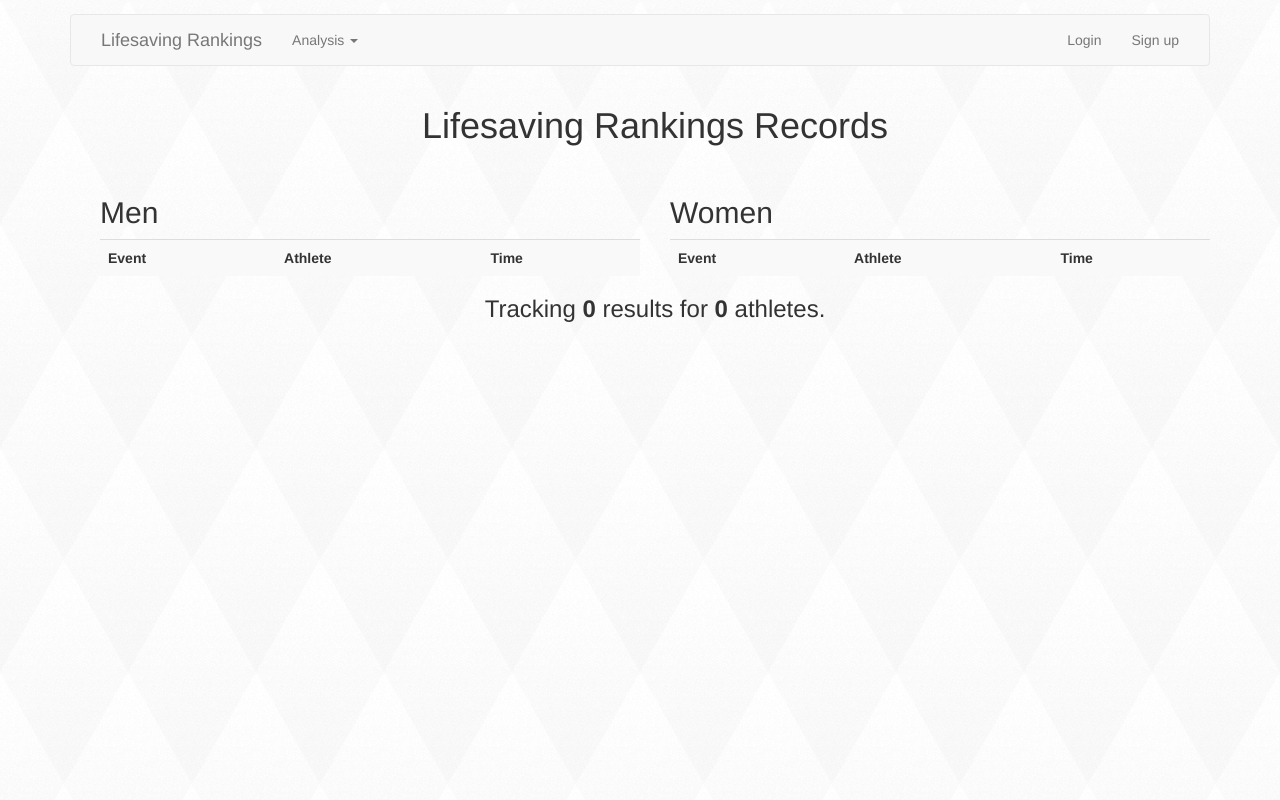
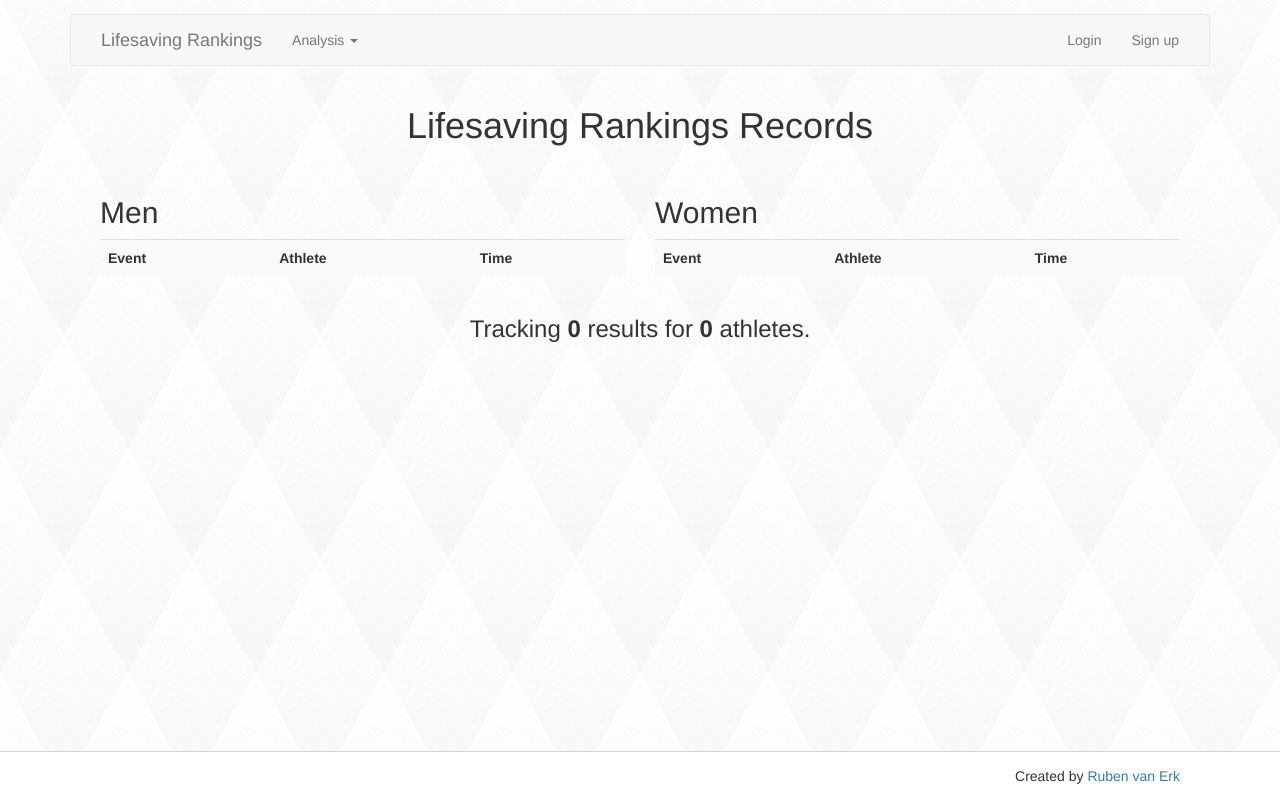
Before and after one commit to rubenvanerk/lifesavingrankings, a Django app: page / in a window 1280 px wide. Run offline with Django 3.2, Linux system fonts and the light colour scheme; data that the repository does not hold is empty; some libraries are stand-ins or nearby versions.

Commit message:
css improvements

```diff
--- a/analysis/views.py
+++ b/analysis/views.py
@@ -73,7 +73,7 @@ class AnalysisGroupForm(forms.ModelForm):
         model = AnalysisGroup
         fields = ['name', 'athlete', 'public', 'gender']
         widgets = {
-            'athlete': forms.SelectMultiple
+            'athlete': forms.CheckboxSelectMultiple
         }
 
 
--- a/lifesaving_rankings/static/css/project.css
+++ b/lifesaving_rankings/static/css/project.css
@@ -1,7 +1,36 @@
 body {
     background: url('../images/whitediamond.png') repeat;
+}
+
+html {
+    height: 100%;
+}
+
+body {
+    padding-bottom: 50px;
+    min-height: 100%;
+    position: relative;
 }
 
 .navbar {
     margin-top: 1em;
 }
+
+#main {
+    padding-left: 30px;
+    padding-right: 60px;
+}
+
+#footer {
+    background-color: white;
+    padding: 1em;
+    width: 100%;
+    position: absolute;
+    bottom: 0;
+    border-top: 1px solid lightgrey;
+}
+
+#footer > .container {
+    padding-left: 60px;
+    padding-right: 45px;
+}
--- a/lifesaving_rankings/templates/lifesaving_rankings/base.html
+++ b/lifesaving_rankings/templates/lifesaving_rankings/base.html
@@ -34,7 +34,8 @@
                 {% block nav %}
                     <ul class="nav navbar-nav">
                         <li class="dropdown {% active 'analysis' %}">
-                            <a href="#" class="dropdown-toggle" data-toggle="dropdown" role="button">Analysis <span class="caret"></span></a>
+                            <a href="#" class="dropdown-toggle" data-toggle="dropdown" role="button">Analysis <span
+                                    class="caret"></span></a>
                             <ul class="dropdown-menu">
                                 <li><a href="{% url 'analysis:analysis' 'men' %}">Men</a></li>
                                 <li><a href="{% url 'analysis:analysis' 'women' %}">Women</a></li>
@@ -47,10 +48,13 @@
                     <ul class="nav navbar-nav pull-right">
                         <li role="presentation" class="navbar-text">{% user_display user %}</li>
                         {% if user.is_authenticated %}
-                            <li role="presentation" class="{% active 'account_logout' %}"><a href="{% url 'account_logout' %}">Logout</a></li>
+                            <li role="presentation" class="{% active 'account_logout' %}"><a
+                                    href="{% url 'account_logout' %}">Logout</a></li>
                         {% else %}
-                            <li role="presentation" class="{% active 'account_login' %}"><a href="{% url 'account_login' %}">Login</a></li>
-                            <li role="presentation" class="{% active 'account_signup' %}"><a href="{% url 'account_signup' %}">Sign up</a></li>
+                            <li role="presentation" class="{% active 'account_login' %}"><a
+                                    href="{% url 'account_login' %}">Login</a></li>
+                            <li role="presentation" class="{% active 'account_signup' %}"><a
+                                    href="{% url 'account_signup' %}">Sign up</a></li>
                         {% endif %}
                     </ul>
                 {% endblock %}
@@ -63,7 +67,7 @@
             {% endfor %}
         {% endif %}
 
-        <div class="container">
+        <div class="container" id="main">
             {% block content %}
                 <p>Use this document as a way to quick start any new project.</p>
             {% endblock %}
@@ -96,7 +100,13 @@
 
 
     {% endblock %}
-
+    <footer id="footer">
+        <div class="container">
+            <span class="pull-right">
+            Created by <a href="https://www.rubenvanerk.nl">Ruben van Erk</a>
+            </span>
+        </div>
+    </footer>
     {% block footer %}
 
     {% endblock %}
--- a/lifesaving_rankings/templates/rankings/front_page_records.html
+++ b/lifesaving_rankings/templates/rankings/front_page_records.html
@@ -13,6 +13,7 @@
     </h1>
     <br>
 
+    <div class="row">
         <div class="col-md-6">
             <h2>Men</h2>
             <div class="table-responsive">
@@ -66,6 +67,7 @@
                 </table>
             </div>
         </div> <!-- End women-->
+    </div>
 
     <center>
         <h3>Tracking <b>{{ object_list.2.count }}</b> results for <b>{{ object_list.3.count }}</b> athletes.</h3>
```
Lines whose indentation alone changed are shown as unchanged.
